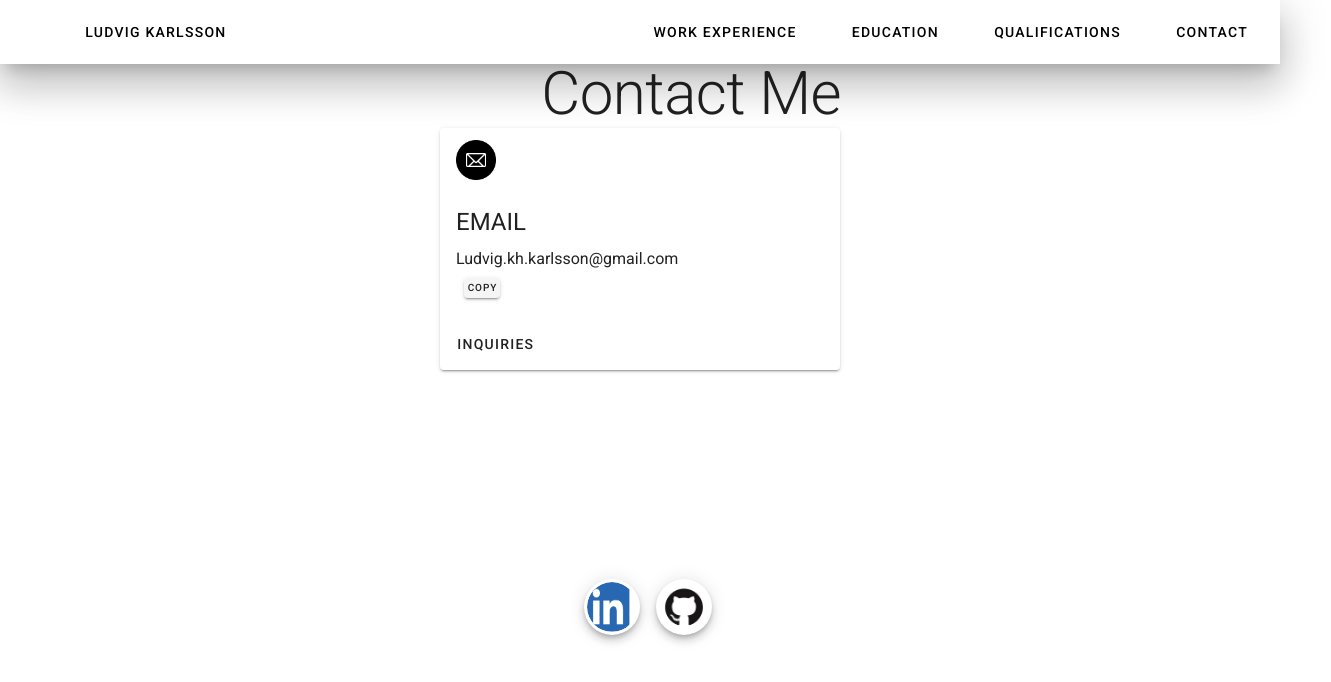
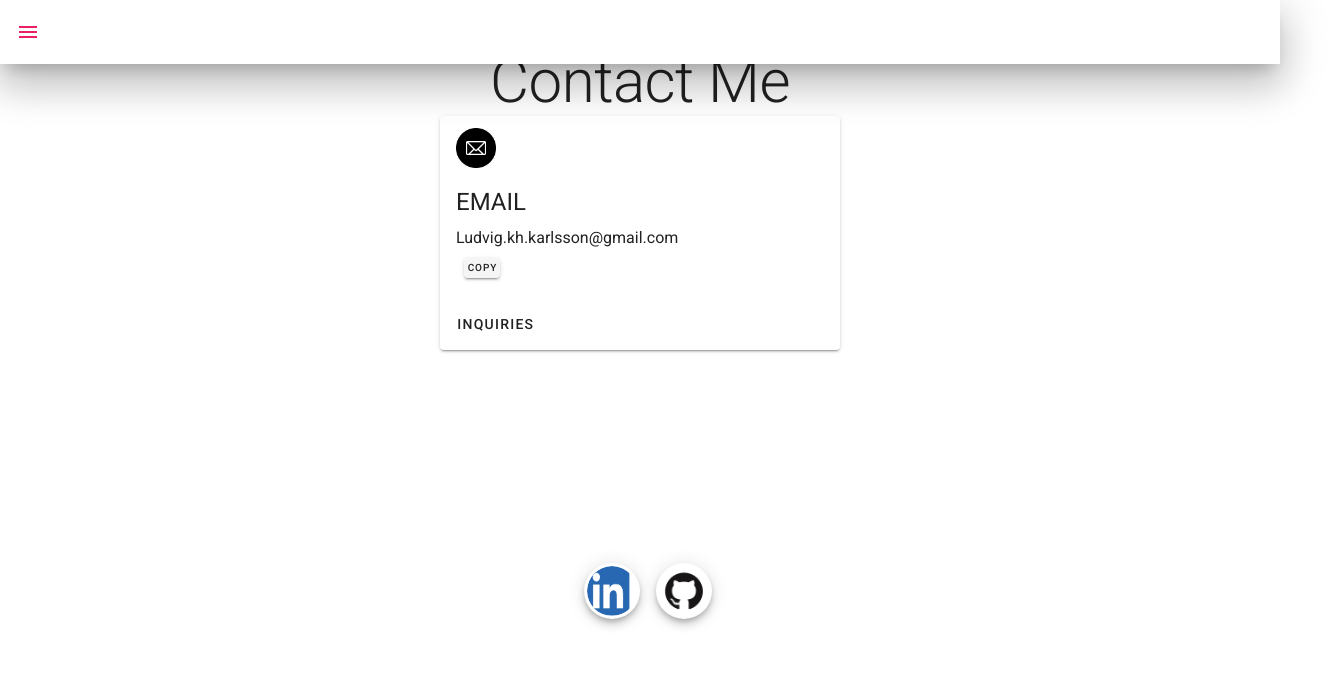
Before and after one commit to KarlssonLudvig/Curriculum, a Vue app: page /contact in a window 1280 px wide. Shown: the top 682 px of the page, 1331 px wide, since content can reach past the window. Built offline with nearby package versions, Linux system fonts and the light colour scheme.

Commit message:
Updated app bar

```diff
--- a/src/App.vue
+++ b/src/App.vue
@@ -1,36 +1,41 @@
 <template>
   <v-app>
-    <v-app-bar elevation="24" app color="white" dark hide-on-scroll >
-      <router-link tag="li" to="/">
+    <v-app-bar elevation="24" app color="white" dark hide-on-scroll>
+      <v-app-bar-nav-icon color="pink" dark @click.stop="drawer = !drawer"></v-app-bar-nav-icon>
+    </v-app-bar>
+
+    <v-navigation-drawer v-model="drawer" absolute temporary>
+      <router-link tag="p" to="/">
         <v-btn text color="black">
           <v-avatar size="30">
             <v-img class="mx-2" src="./assets/Profile.jpg" max-height="40" max-width="40" contain></v-img>
           </v-avatar>
-          <span class>Ludvig Karlsson</span>
+          <span>Ludvig Karlsson</span>
         </v-btn>
       </router-link>
-      <v-spacer></v-spacer>
-      <router-link tag="li" to="/experience">
+      <v-divider></v-divider>
+      <router-link tag="p" to="/experience">
         <v-btn text color="black">
           <span>Work Experience</span>
         </v-btn>
       </router-link>
-      <router-link tag="li" to="/education">
+      <router-link tag="p" to="/education">
         <v-btn text color="black">
           <span>Education</span>
         </v-btn>
       </router-link>
-      <router-link tag="li" to="/skills">
+      <router-link tag="p" to="/skills">
         <v-btn text color="black">
           <span>Qualifications</span>
         </v-btn>
       </router-link>
-      <router-link tag="li" to="/contact">
+      <router-link tag="p" to="/contact">
         <v-btn text color="black">
           <span>Contact</span>
         </v-btn>
       </router-link>
-    </v-app-bar>
+    </v-navigation-drawer>
+
     <v-content>
       <router-view />
     </v-content>
@@ -67,9 +72,12 @@ export default {
     }
   },
 
-  data: () => ({})
+  data() {
+    return {
+      drawer: null
+    };
+  }
 };
 </script>
-
 <style scoped>
 </style>
--- a/src/pages/contact.vue
+++ b/src/pages/contact.vue
@@ -1,25 +1,23 @@
 <template>
   <div>
-    <v-form ref="form">
-      <v-container fill-height>
     <v-row>
-          <v-col offset="5" cols="8">
-            <v-row>
+      <v-col>
+        <v-row justify="center">
           <p class="display-3">Contact Me</p>
         </v-row>
       </v-col>
     </v-row>
 
-        <v-card raised class="mx-auto" max-width="400" >
+    <v-card raised class="mx-auto" max-width="400">
       <v-list-item three-line>
         <v-list-item-content>
-              <div class="overline mb-4">
+          <div class="mb-4">
             <img src="../assets/Email.jpg" height="40" alt />
           </div>
           <v-list-item-title class="headline mb-3">EMAIL</v-list-item-title>
-              <v-list-item-title id="copy" class>Ludvig.kh.karlsson@gmail.com</v-list-item-title>
+          <v-list-item-title>Ludvig.kh.karlsson@gmail.com</v-list-item-title>
           <v-card-actions>
-                <v-btn x-small @click="copyText" max-width="10">Copy</v-btn>
+            <v-btn x-small max-width="10">Copy</v-btn>
           </v-card-actions>
         </v-list-item-content>
       </v-list-item>
@@ -27,9 +25,6 @@
         <v-btn text @click="MailTo">Inquiries</v-btn>
       </v-card-actions>
     </v-card>
-        <v-row></v-row>
-      </v-container>
-    </v-form>
   </div>
 </template>
 
@@ -40,8 +35,7 @@ export default {
   methods: {
     MailTo() {
       window.open("mailto:ludvig.kh.karlsson@gmail.com");
-    },
-    copyText() {}
+    }
   }
 };
 </script>
--- a/src/pages/education.vue
+++ b/src/pages/education.vue
@@ -1,15 +1,14 @@
 <template>
-  <div>
     <v-form ref="form">
       <v-container fill-height>
         <v-row>
           <v-col offset="5" cols="8">
             <v-row>
-              <p class="display-3">Education</p>
+              <p class="display-3">Experiences</p>
             </v-row>
           </v-col>
           <div class="row" v-bind:key="experience.id" v-for="experience in experiences">
-            <v-card raised class="mx-auto, mb-10" max-width="375">
+            <v-card raised class="mx-auto, mb-10" max-width="375" outlined>
               <v-list-item three-line>
                 <v-list-item-content>
                   <div class="overline mb-4">
@@ -33,7 +32,6 @@
         </v-row>
       </v-container>
     </v-form>
-  </div>
 </template>
 
 <script>
--- a/src/pages/education_details.vue
+++ b/src/pages/education_details.vue
@@ -1,12 +1,11 @@
 <template>
-  <div>
-    <v-contrainer>
+  <v-container>
     <v-row justify="center" class="mt-10">
-        <v-card raised class="mx-auto, mb-10" max-width="1000" height="1000">
+      <v-card raised class="mb-10">
         <v-list-item three-line>
           <v-list-item-content>
-              <div class="overline mb-4">
-                <v-img height="60" width="300" tile>
+            <div class="mb-4">
+              <v-img height="60" width="300">
                 <v-img :src="getImgUrl(experience.src)" contain></v-img>
               </v-img>
             </div>
@@ -43,8 +42,7 @@
         </v-list-item>
       </v-card>
     </v-row>
-    </v-contrainer>
-  </div>
+  </v-container>
 </template>
 
 <script>
--- a/src/pages/skills.vue
+++ b/src/pages/skills.vue
@@ -11,7 +11,9 @@
         <p class="display-1 text-center mr-7">C#</p>
         <p class="display-1 text-center mr-7">Python</p>
         <p class="display-1 text-center mr-7">C</p>
-        <p class="display-1 text-center">Javascript</p>
+        <p class="display-1 text-center mr-7">Javascript</p>
+        <p class="display-1 text-center mr-7">HTML</p>
+        <p class="display-1 text-center">CSS</p>
       </v-row>
       <v-divider class="mt-7 mb-7" />
       <v-row justify="center">
@@ -30,7 +32,7 @@
         <p class="display-1 text-center mr-7">MVC</p>
         <p class="display-1 text-center mr-7">JSON</p>
         <p class="display-1 text-center">XML</p>
-      </v-row>§
+      </v-row>
     </v-card>
   </v-container>
 </template>
--- a/vue.config.js
+++ b/vue.config.js
@@ -1,5 +1,5 @@
 module.exports = {
   "transpileDependencies": [
     "vuetify"
-  ]
+  ],
 }
```
Also changed, not shown: 2 other files (tests, documents, lock files or other folders). Lines whose indentation alone changed are shown as unchanged.
